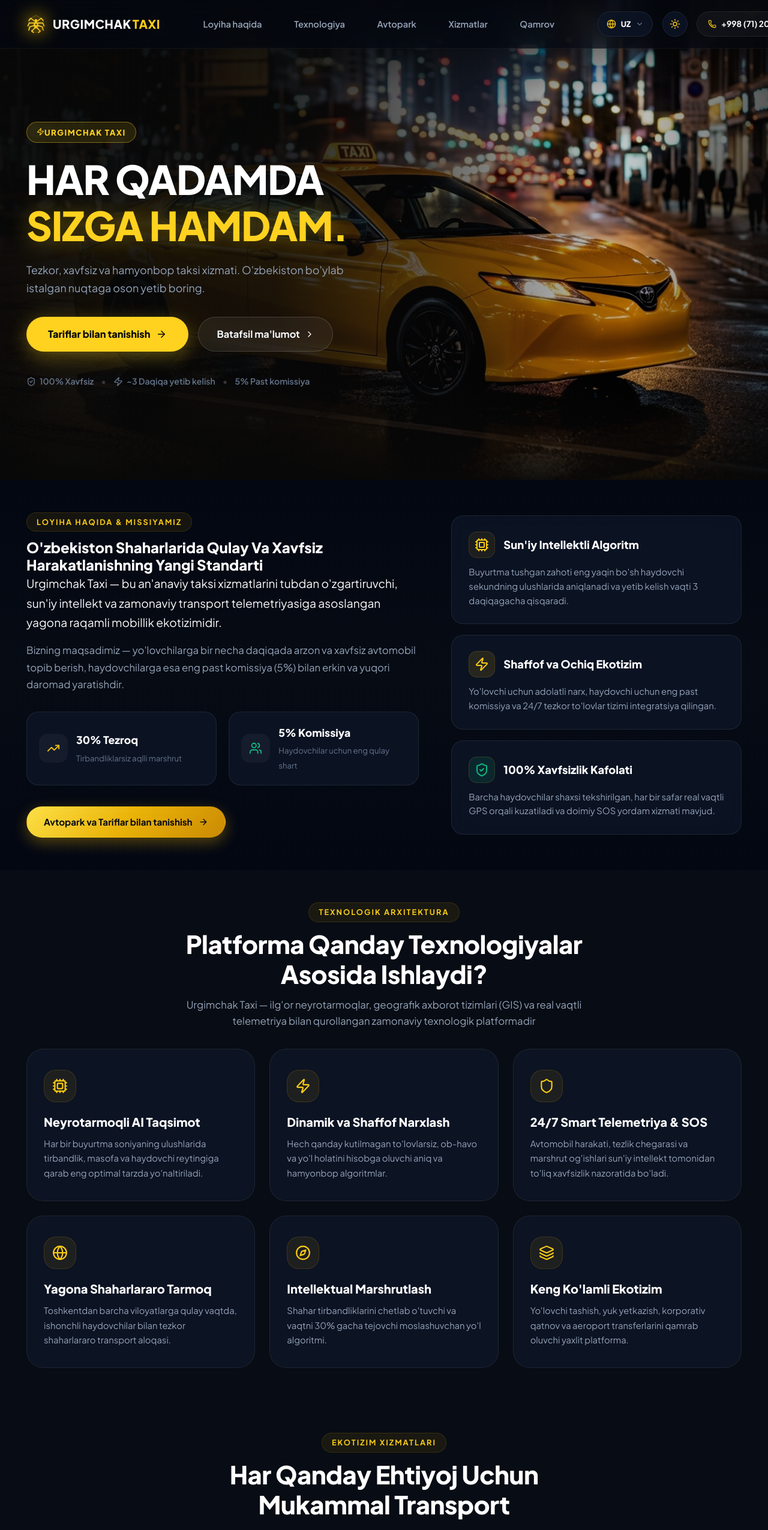
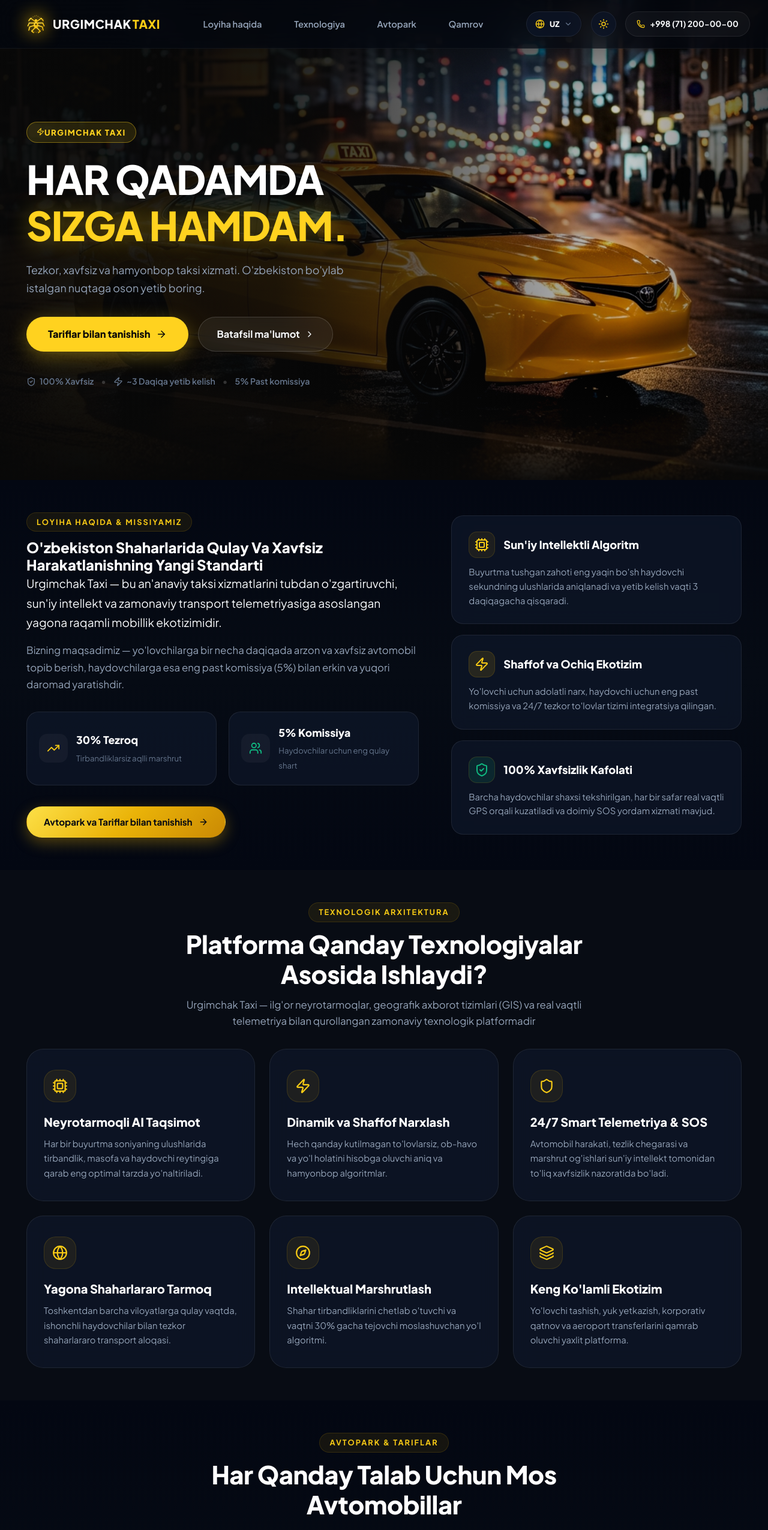
Before and after one commit to humoyun1773/taxi-landing-web, a React (Vite) app: page / in a window 1280 px wide. Shown: the top 2550 px of the page at 60% size. Built offline with nearby package versions, Linux system fonts and the light colour scheme.

Commit message:
feat: completely remove Services (Ekotizim Xizmatlari) section and cleanup all nav links

```diff
--- a/src/App.tsx
+++ b/src/App.tsx
@@ -3,7 +3,6 @@ import { Navbar } from './components/Navbar';
 import { Hero } from './components/Hero';
 import { AboutProject } from './components/AboutProject';
 import { TechArchitecture } from './components/TechArchitecture';
-import { Services } from './components/Services';
 import { Tariffs } from './components/Tariffs';
 import { HowItWorks } from './components/HowItWorks';
 import { RegionsMap } from './components/RegionsMap';
@@ -18,7 +17,6 @@ export const App: React.FC = () => {
         <Hero />
         <AboutProject />
         <TechArchitecture />
-        <Services />
         <Tariffs />
         <HowItWorks />
         <RegionsMap />
--- a/src/components/Footer.tsx
+++ b/src/components/Footer.tsx
@@ -81,7 +81,6 @@ export const Footer: React.FC = () => {
             <li><a href="#about">{t('nav.about')}</a></li>
             <li><a href="#tech">{t('nav.tech')}</a></li>
             <li><a href="#tariffs">{t('nav.tariffs')}</a></li>
-            <li><a href="#services">{t('nav.services')}</a></li>
             <li><a href="#regions">{t('nav.regions')}</a></li>
           </ul>
         </div>
--- a/src/components/Navbar.tsx
+++ b/src/components/Navbar.tsx
@@ -23,7 +23,6 @@ export const Navbar: React.FC = () => {
     { label: t('nav.about'), href: '#about' },
     { label: t('nav.tech'), href: '#tech' },
     { label: t('nav.tariffs'), href: '#tariffs' },
-    { label: t('nav.services'), href: '#services' },
     { label: t('nav.regions'), href: '#regions' },
   ];
 
```
